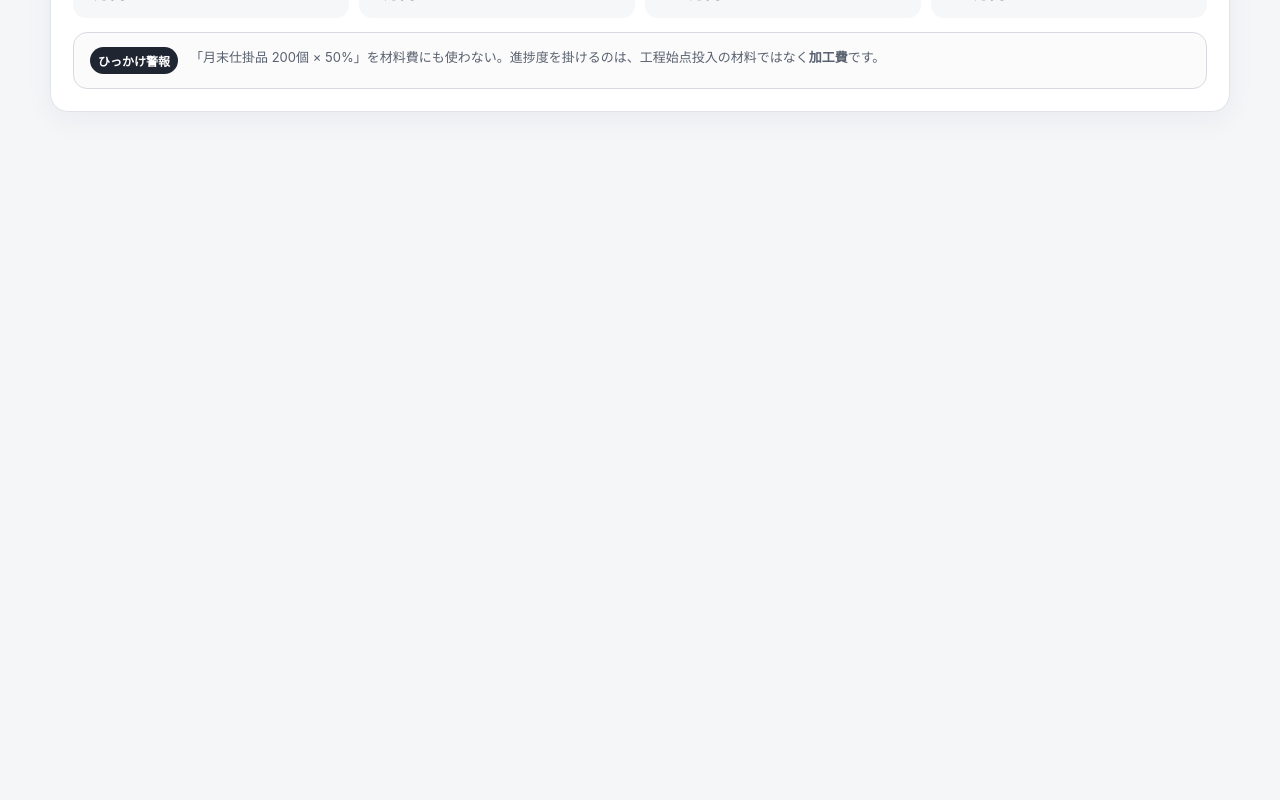
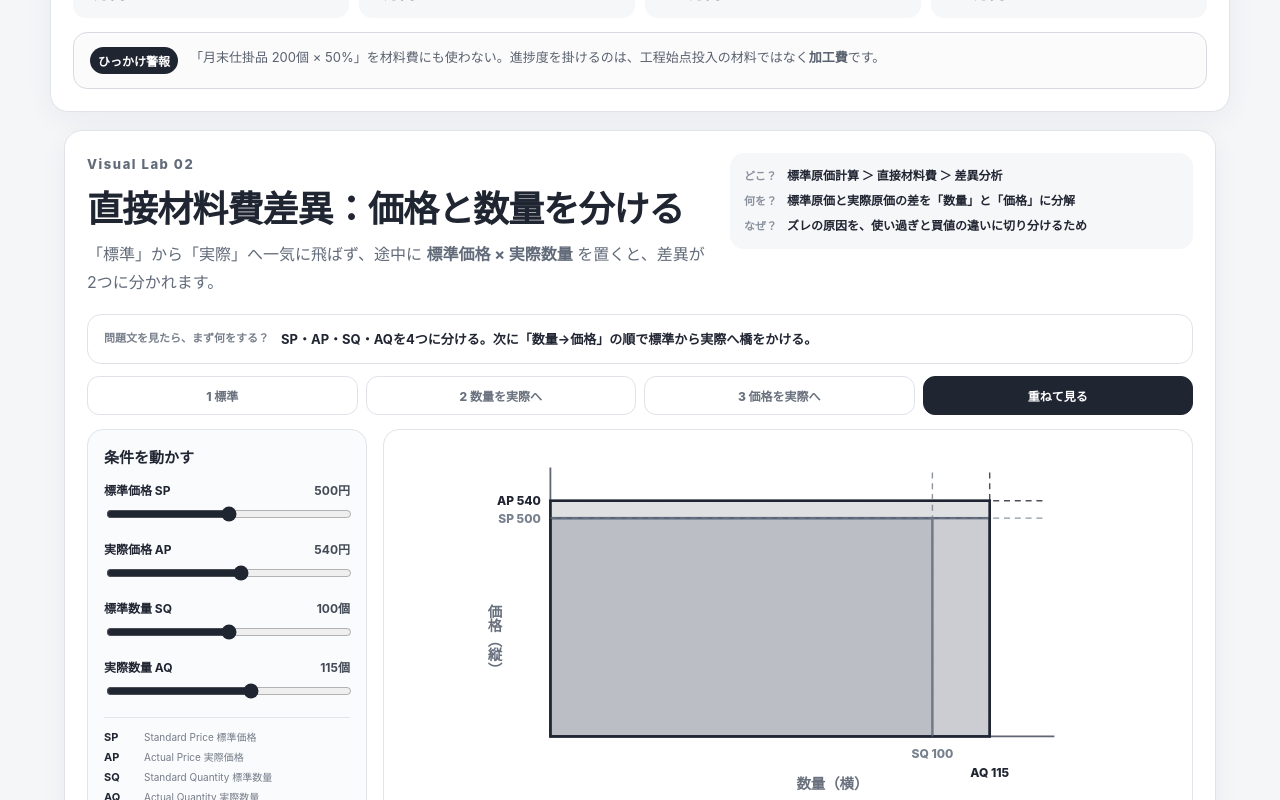
Before and after one commit to butyukunn82/boki2-cost-learning, a React (Vite) app: page / in a window 1280 px wide. Shown: the part 2120-2920 px from the top of the page. Before the commit the page ends 2288 px from the top, so only its background shows below. Built offline with nearby package versions, Linux system fonts and the light colour scheme.

Commit message:
feat: mount direct materials variance lab

```diff
--- a/src/main.tsx
+++ b/src/main.tsx
@@ -2,15 +2,18 @@ import React from 'react'
 import ReactDOM from 'react-dom/client'
 import App from './App'
 import ProcessCostLab from './features/ProcessCostLab'
+import VarianceLab from './features/VarianceLab'
 import './styles/app.css'
 import './styles/flow-fix.css'
 import './styles/process-lab.css'
+import './styles/variance-lab.css'
 
 ReactDOM.createRoot(document.getElementById('root')!).render(
   <React.StrictMode>
     <App />
     <div className="standalone-lab">
       <ProcessCostLab />
+      <VarianceLab />
     </div>
   </React.StrictMode>,
 )
```
